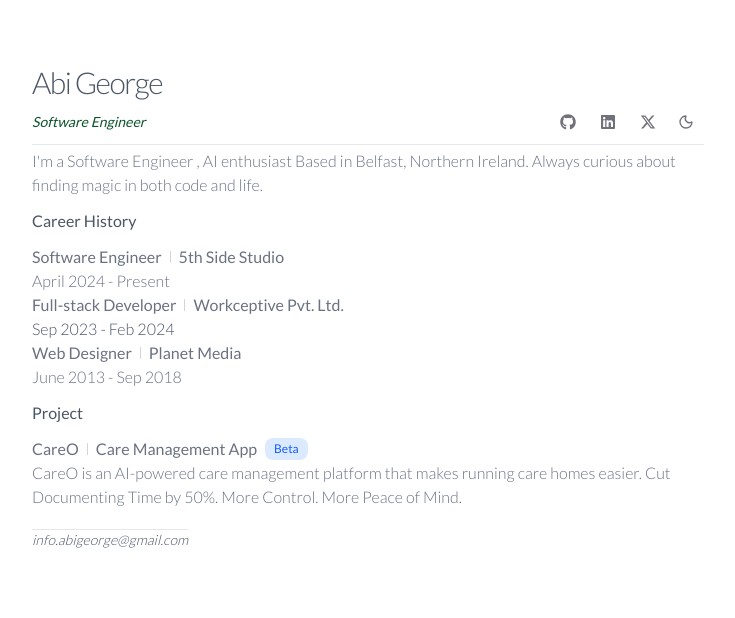
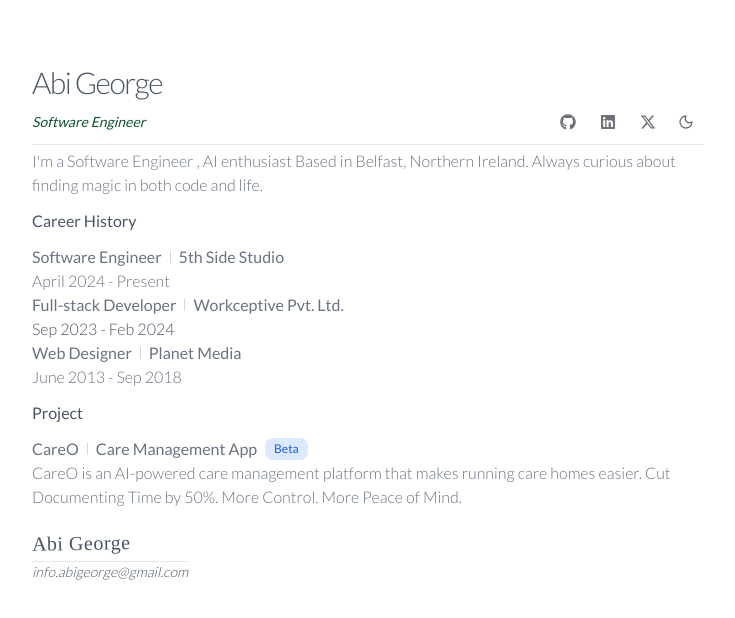
Before and after one commit to abiatgit/cv, a Next.js app: page / in a window 1280 px wide. Shown: the top 618 px of the page, without its empty margins (272-1007 px from the left). Built offline with nearby package versions, Linux system fonts and the light colour scheme.

Commit message:
stylized signature

```diff
--- a/app/page.tsx
+++ b/app/page.tsx
@@ -101,9 +101,13 @@ export default function Home() {
             </div>
             <Education /> */}
 
-            <div className="flex justify-end items-start gap-1 mt-5 2xl:my-9">
+            <div className="flex flex-col justify-end items-start gap-1 mt-5 2xl:my-9">
+            <p className="text-gray-600 text-xl dark:text-gray-200" style={{fontFamily: '"Dancing Script", "Brush Script MT", cursive', fontWeight: 400, transform: 'rotate(-1deg)', letterSpacing: '0.5px'}}>
+                  Abi George
+                </p>
               <a href="mailto:info.abigeorge@gmail.com" className="text-right cursor-pointer">
                 <Separator className="bg-gray-200 dark:bg-gray-600" />
+
                 <p className="text-gray-600 text-sm font-extralight italic dark:text-gray-200">
                   info.abigeorge@gmail.com
                 </p>
```
